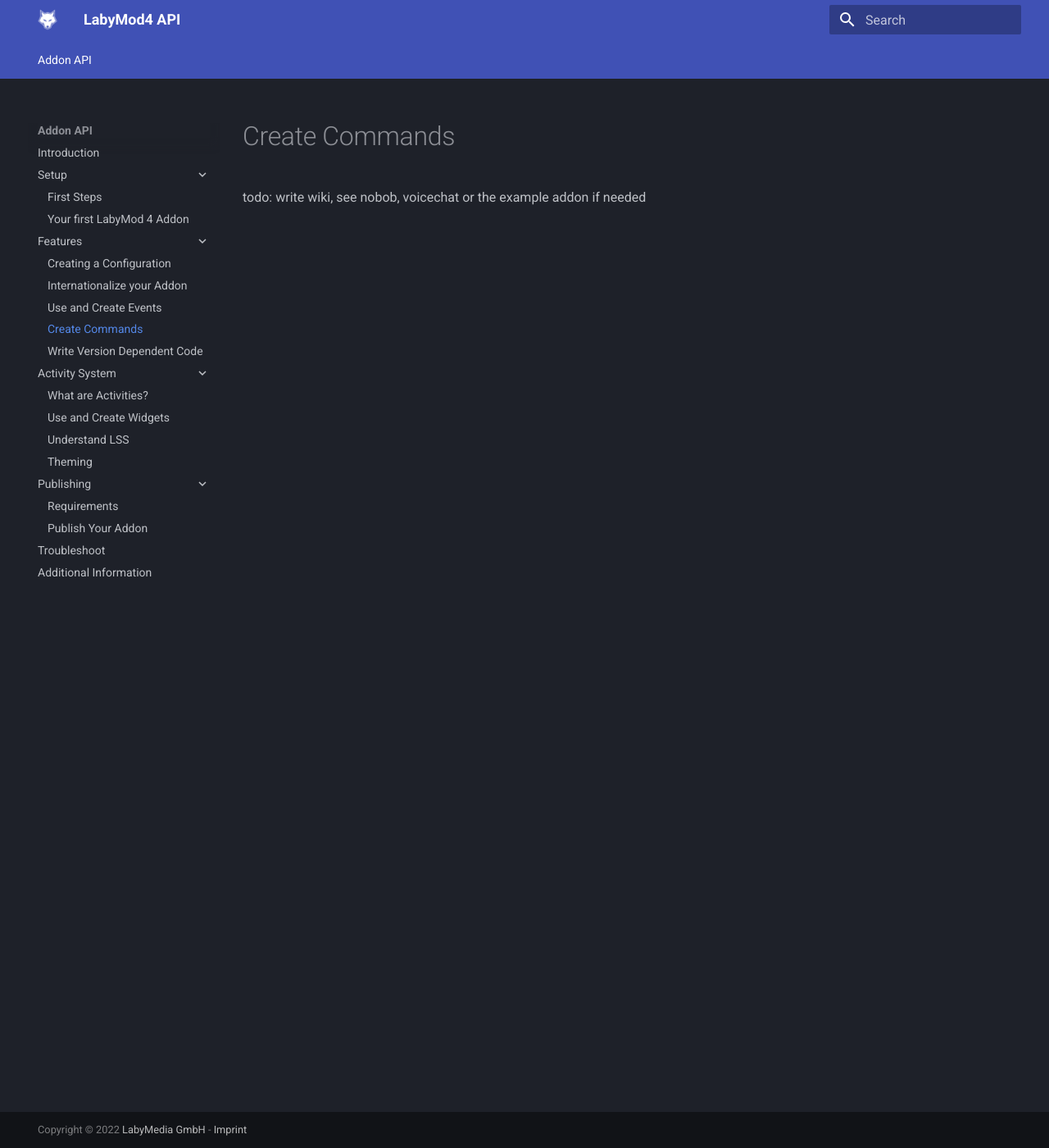
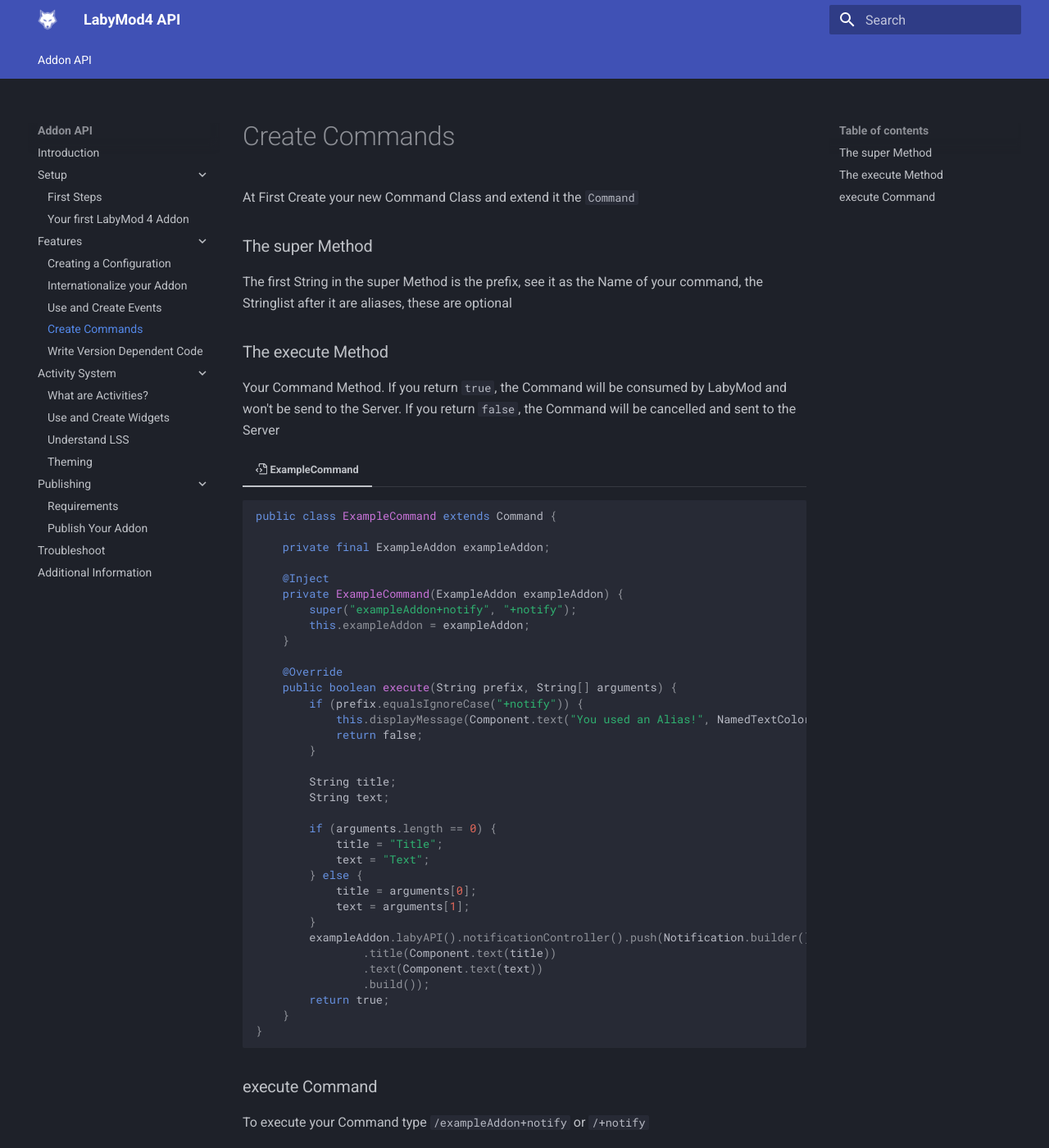
Before and after one commit to LabyMod/labymod4-api-wiki, an MkDocs documentation site: the page built from docs/pages/addon/features/commands.md, in a window 1280 px wide and 1400 px high. Shown: the whole window at 82% size. Built offline with MkDocs 1.6.1 and Material for MkDocs 9.7.7, drawn with Linux system fonts in a browser that asks for light colours.

Commit message:
Create Commands

````diff
--- a/docs/pages/addon/features/commands.md
+++ b/docs/pages/addon/features/commands.md
@@ -1,2 +1,53 @@
 
-todo: write wiki, see nobob, voicechat or the example addon if needed
+# Create Commands
+
+At First Create your new Command Class and extend it the `Command`
+
+### The super Method
+The first String in the super Method is the prefix, see it as the Name of your command, the Stringlist
+after it are aliases, these are optional
+
+### The execute Method
+Your Command Method. If you return `true`, the Command will be consumed by LabyMod and won't be send
+to the Server. If you return `false`, the Command will be cancelled and sent to the Server
+
+=== ":octicons-file-code-16: ExampleCommand"
+```java
+public class ExampleCommand extends Command {
+
+    private final ExampleAddon exampleAddon;
+
+    @Inject
+    private ExampleCommand(ExampleAddon exampleAddon) {
+        super("exampleAddon+notify", "+notify");
+        this.exampleAddon = exampleAddon;
+    }
+
+    @Override
+    public boolean execute(String prefix, String[] arguments) {
+        if (prefix.equalsIgnoreCase("+notify")) {
+            this.displayMessage(Component.text("You used an Alias!", NamedTextColor.AQUA));
+            return false;
+        }
+
+        String title;
+        String text;
+
+        if (arguments.length == 0) {
+            title = "Title";
+            text = "Text";
+        } else {
+            title = arguments[0];
+            text = arguments[1];
+        }
+        exampleAddon.labyAPI().notificationController().push(Notification.builder()
+                .title(Component.text(title))
+                .text(Component.text(text))
+                .build());
+        return true;
+    }
+}
+```
+
+### execute Command
+To execute your Command type `/exampleAddon+notify` or `/+notify`
````
